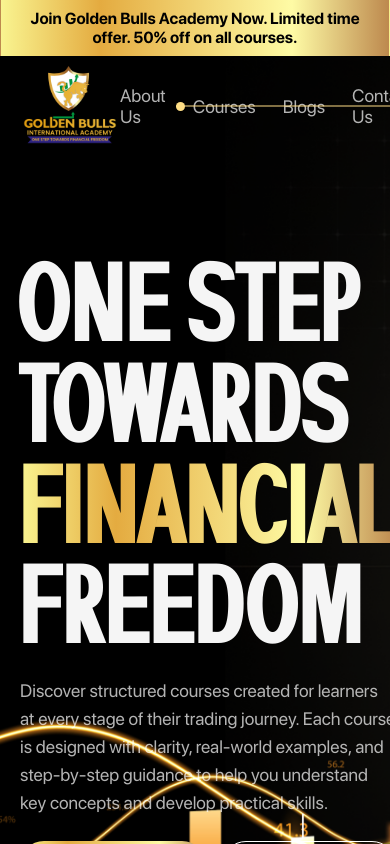
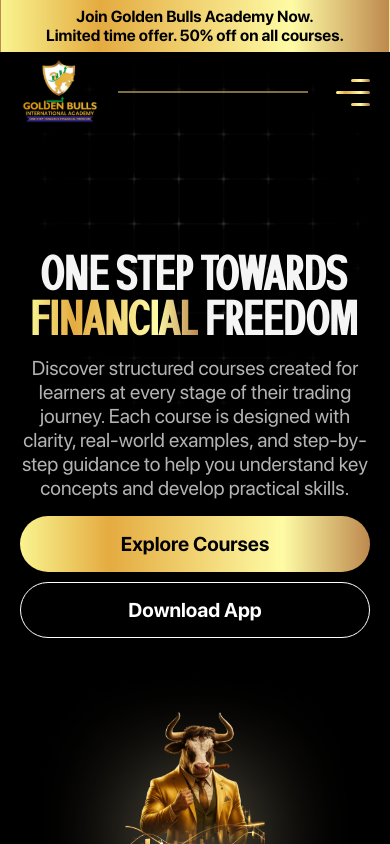
Before and after one commit to maheshBavishi/golden-bulls-webapp, a Next.js app: page / in a window 390 px wide. Shown: the top 844 px of the page. Built offline with nearby package versions, Linux system fonts and the light colour scheme.

Commit message:
styles:some design issue fixed

```diff
--- a/src/components/button/button.module.scss
+++ b/src/components/button/button.module.scss
@@ -26,5 +26,9 @@
             font-size: 12px 26px;
             font-size: 18px;
         }
+
+        @media (max-width:576px) {
+            font-size: 20px;
+        }
     }
 }
--- a/src/components/coursesCard/coursesCard.module.scss
+++ b/src/components/coursesCard/coursesCard.module.scss
@@ -28,6 +28,10 @@
             font-size: 24px;
             font-style: normal;
             font-weight: 500;
+            display: -webkit-box;
+            -webkit-line-clamp: 1;
+            -webkit-box-orient: vertical;
+            overflow: hidden;
             line-height: normal;
 
             @include respond-to("xl") {
--- a/src/components/footer/footer.module.scss
+++ b/src/components/footer/footer.module.scss
@@ -19,6 +19,10 @@
             @include respond-to("xl") {
                 max-width: 90%;
             }
+
+            @include respond-to("sm") {
+                max-width: 100%;
+            }
         }
     }
 
@@ -27,6 +31,10 @@
 
         @include respond-to("xl") {
             padding: 40px 0;
+        }
+
+        @include respond-to("sm") {
+            padding: 48px 0;
         }
 
         p:last-child {
@@ -46,6 +54,14 @@
                 font-size: 16px;
                 line-height: 24px;
             }
+
+            @include respond-to("sm") {
+                font-size: 18px;
+                font-style: normal;
+                font-weight: 400;
+                line-height: 21.01px;
+                max-width: 400px;
+            }
         }
     }
 
@@ -60,12 +76,40 @@
             gap: 50px;
         }
 
+        @include respond-to("md") {
+            grid-template-columns: 1fr;
+            gap: 40px;
+        }
+
+        @include respond-to("sm") {
+            gap: 48px;
+        }
+
         .griditems:last-child {
             display: flex;
             justify-content: space-between;
 
+            @include respond-to("md") {
+                grid-template-columns: 1fr 1fr 1fr;
+                display: grid;
+                gap: 40px 20px;
+            }
+
+            @include respond-to("sm") {
+                grid-template-columns: 1fr 1fr;
+            }
+
             .newsletter {
                 max-width: 442px;
+
+                @include respond-to("md") {
+                    max-width: 100%;
+                    grid-column: span 3;
+                }
+
+                @include respond-to("sm") {
+                    grid-column: span 2;
+                }
 
                 .checkboxText {
                     padding: 32px 0 0 0;
@@ -159,6 +203,14 @@
                     @include respond-to("xl") {
                         font-size: 16px;
                     }
+
+                    @include respond-to("sm") {
+                        font-size: 18px;
+                        font-style: normal;
+                        font-weight: 400;
+                        line-height: 28px;
+                        max-width: 392px;
+                    }
                 }
 
                 h3 {
@@ -172,6 +224,14 @@
 
                     @include respond-to("xl") {
                         font-size: 24px;
+                    }
+
+                    @include respond-to("sm") {
+                        margin: 0 0 25px 0;
+                        font-size: 30px;
+                        font-style: normal;
+                        font-weight: 500;
+                        line-height: 30px;
                     }
                 }
             }
@@ -196,6 +256,10 @@
                     width: 40px;
                     margin: 0 0 35px 0;
                     height: 2px;
+
+                    @include respond-to("sm") {
+                        margin: 0 0 27px 0;
+                    }
                 }
 
                 a {
@@ -214,6 +278,10 @@
                         font-size: 16px;
                     }
 
+                    @include respond-to("sm") {
+                        font-size: 18px;
+                    }
+
                     &:hover {
                         color: #fff;
                     }
@@ -226,6 +294,10 @@
         }
 
         .footerLogo {
+            @include respond-to("sm") {
+                padding: 0 0 48px 0;
+            }
+
             img {
                 display: block;
                 cursor: pointer;
@@ -237,6 +309,10 @@
             display: flex;
             align-items: center;
             gap: 11px;
+
+            @include respond-to("sm") {
+                padding: 16px 0 0 0;
+            }
 
             .icon {
                 border-radius: 23px;
@@ -258,6 +334,10 @@
         .text {
             padding: 12px 0 25px 0;
 
+            @include respond-to("sm") {
+                padding: 0;
+            }
+
             p {
                 color: #A1A1A1;
                 font-size: 18px;
@@ -275,6 +355,10 @@
     text-align: center;
     background: var(--GOLD, linear-gradient(90deg, #F9F490 0%, #E4AB40 25.48%, #FEFBA5 75%, #BD894E 100%));
 
+    @include respond-to("sm") {
+        padding: 15px 0;
+    }
+
     p {
         color: #000;
         font-size: 16px;
@@ -282,5 +366,12 @@
         font-weight: 500;
         line-height: 28px;
         @include font-normal;
+
+        @include respond-to("sm") {
+            font-size: 16px;
+            font-style: normal;
+            font-weight: 700;
+            line-height: normal;
+        }
     }
 }
--- a/src/components/header/header.module.scss
+++ b/src/components/header/header.module.scss
@@ -21,6 +21,17 @@
 
             @include respond-to("xl") {
                 max-width: 600px;
+            }
+
+            @include respond-to("md") {
+                max-width: calc(100% - 200px);
+                width: 100%;
+                left: 55%;
+                transform: translate(-50%, -50%);
+            }
+
+            @include respond-to("sm") {
+                max-width: calc(100% - 160px);
 
             }
 
@@ -34,8 +45,25 @@
                 height: 9px;
                 border-radius: 50%;
                 content: '';
+
+                @include respond-to("md") {
+                    display: none;
+                }
             }
 
+        }
+
+        .menuIcon {
+            display: none;
+
+            @include respond-to("md") {
+                display: flex;
+                align-items: center;
+            }
+
+            svg {
+                cursor: pointer;
+            }
         }
 
         .logo {
@@ -47,6 +75,10 @@
                 @include respond-to("xl") {
                     max-width: 100px;
                 }
+
+                @include respond-to("sm") {
+                    max-width: 80px;
+                }
             }
         }
 
@@ -54,6 +86,10 @@
             display: flex;
             align-items: center;
             gap: 27px;
+
+            @include respond-to("md") {
+                display: none;
+            }
 
             a {
                 display: block;
--- a/src/components/header/index.js
+++ b/src/components/header/index.js
@@ -3,6 +3,7 @@ import styles from './header.module.scss';
 import Topbar from '../topbar';
 import Button from '../button';
 import Link from 'next/link';
+import MenuIcon from '@/icons/menuIcon';
 const Logo = '/assets/logo/logo.svg';
 export default function Header() {
   return (
@@ -24,6 +25,9 @@ export default function Header() {
               <a aria-label='Sign-up'>Sign-up</a>
               <Button text='Login' />
             </div>
+            <div className={styles.menuIcon}>
+              <MenuIcon />
+            </div>
             <div className={styles.line}></div>
           </div>
         </div>
--- a/src/components/topbar/index.js
+++ b/src/components/topbar/index.js
@@ -4,7 +4,7 @@ export default function Topbar() {
     return (
         <div className={styles.topbar}>
             <p>
-                Join Golden Bulls Academy Now. Limited time offer. 50% off on all courses.
+                Join Golden Bulls Academy Now. <br /> Limited time offer. 50% off on all courses.
             </p>
         </div>
     )
--- a/src/components/topbar/topbar.module.scss
+++ b/src/components/topbar/topbar.module.scss
@@ -9,6 +9,10 @@
 
     @include respond-to("xl") {
         padding: 8px 20px;
+    }
+
+    @include respond-to("md") {
+        padding: 6px 15px;
     }
 
     p {
@@ -23,5 +27,20 @@
         @include respond-to("xl") {
             font-size: 16px;
         }
+
+        br {
+            display: none;
+
+            @include respond-to("md") {
+                display: block;
+            }
+        }
+
+        @include respond-to("md") {
+            font-size: 16px;
+            font-style: normal;
+            font-weight: 700;
+            line-height: normal;
+        }
     }
 }
--- /dev/null
+++ b/src/icons/menuIcon.js
@@ -0,0 +1,17 @@
+import React from 'react'
+
+export default function MenuIcon() {
+  return (
+    <svg xmlns="http://www.w3.org/2000/svg" width="34" height="27" viewBox="0 0 34 27" fill="none">
+      <path d="M16.5 1.5L32.5 1.5M16.5 25.5L32.5 25.5M1.5 13.5L32.5 13.5" stroke="url(#paint0_linear_3992_2496)" strokeWidth="3" stroke-linecap="round" />
+      <defs>
+        <linearGradient id="paint0_linear_3992_2496" x1="1.5" y1="13.5" x2="32.5" y2="13.5" gradientUnits="userSpaceOnUse">
+          <stop stop-color="#F9F490" />
+          <stop offset="0.254808" stop-color="#E4AB40" />
+          <stop offset="0.75" stop-color="#FEFBA5" />
+          <stop offset="1" stop-color="#BD894E" />
+        </linearGradient>
+      </defs>
+    </svg>
+  )
+}
--- a/src/modulers/home/herobanner/herobanner.module.scss
+++ b/src/modulers/home/herobanner/herobanner.module.scss
@@ -9,6 +9,14 @@
     width: 100%;
     height: 100dvh;
 
+    @include respond-to("md") {
+        height: auto;
+    }
+
+    @include respond-to("sm") {
+        background-image: url('/assets/images/mobile-hero.png');
+    }
+
     .grid {
         display: grid;
         grid-template-columns: 777px 1fr;
@@ -17,6 +25,12 @@
 
         @include respond-to("xl") {
             grid-template-columns: 1fr 550px;
+            gap: 20px;
+        }
+
+        @include respond-to("md") {
+            grid-template-columns: 1fr;
+            height: auto;
         }
 
         .griditems:last-child {
@@ -45,12 +59,28 @@
                     line-height: 28px;
                     max-width: 639px;
                 }
+
+                @include respond-to("sm") {
+                    margin: 0 auto 16px auto;
+                    max-width: 400px;
+                    font-size: 20px;
+                    font-style: normal;
+                    text-align: center;
+                    font-weight: 400;
+                    line-height: normal;
+                }
             }
 
             .buttonAlignment {
                 display: flex;
                 align-items: center;
                 gap: 16px;
+
+                @include respond-to("sm") {
+                    display: grid;
+                    grid-template-columns: 1fr;
+                    gap: 10px;
+                }
 
                 button {
                     padding: 16px 40px;
@@ -59,6 +89,12 @@
                         font-size: 18px;
                         height: 48px;
                         padding: 12px 26px;
+                    }
+
+                    @include respond-to("sm") {
+                        width: 100%;
+                        font-size: 20px;
+                        height: 56px;
                     }
                 }
 
@@ -80,6 +116,10 @@
                         padding: 12px 26px;
                     }
 
+                    @include respond-to("sm") {
+                        font-size: 20px;
+                    }
+
                     &:hover {
                         background-color: #fff;
                         color: #000;
@@ -98,6 +138,20 @@
                 text-transform: uppercase;
                 @include heading-font;
 
+                @include respond-to("md") {
+                    font-size: 58px;
+                }
+
+                @include respond-to("sm") {
+                    font-size: 32px;
+                    font-style: normal;
+                    font-weight: 400;
+                    line-height: 140%;
+                    max-width: 400px;
+                    margin: 0 auto 16px auto;
+                    text-align: center;
+                }
+
                 span {
                     @include gradient-text;
                 }
@@ -107,12 +161,39 @@
         .griditems {
             height: 100%;
 
+
+
             .image {
+                @include respond-to("md") {
+                    display: flex;
+                    justify-content: center;
+                }
 
+                img[alt="BullImage"] {
+                    @include respond-to("sm") {
+                        display: none;
+                    }
+                }
+
+                img[alt="MobileBullImage"] {
+                    display: none;
+
+                    @include respond-to("sm") {
+                        display: block;
+                    }
+                }
 
                 img {
                     display: block;
                     width: 100%;
+
+                    @include respond-to("md") {
+                        width: 70%;
+                    }
+
+                    @include respond-to("sm") {
+                        width: 100%;
+                    }
                 }
             }
         }
--- a/src/modulers/home/herobanner/index.js
+++ b/src/modulers/home/herobanner/index.js
@@ -3,8 +3,10 @@ import React from 'react'
 import { motion } from 'framer-motion'
 import styles from './herobanner.module.scss'
 import Button from '@/components/button'
+import Link from 'next/link'
 
 const BullImage = '/assets/images/bull.png'
+const MobileBullImage = '/assets/images/mobile-bull.png'
 
 /* Left Content Animation */
 const textVariants = {
@@ -69,7 +71,9 @@ export default function Herobanner() {
                                 className={styles.buttonAlignment}
                                 variants={itemVariants}
                             >
-                                <Button text="Explore Courses" className={styles.fillbutton} />
+                                <Link href="/courses">
+                                    <Button text="Explore Courses" className={styles.fillbutton} />
+                                </Link>
                                 <button className={styles.outlineButton}>
                                     Download App
                                 </button>
@@ -85,6 +89,7 @@ export default function Herobanner() {
                             animate="animate"
                         >
                             <img src={BullImage} alt="BullImage" />
+                            <img src={MobileBullImage} alt="MobileBullImage" />
                         </motion.div>
                     </div>
 
--- a/src/modulers/home/marqueeSection/marqueeSection.module.scss
+++ b/src/modulers/home/marqueeSection/marqueeSection.module.scss
@@ -19,6 +19,7 @@
         align-items: center;
         gap: 30px;
         white-space: nowrap;
+        padding-right: 30px;
 
         @include respond-to("xl") {
             gap: 24px;
--- a/src/modulers/home/topCourses/index.js
+++ b/src/modulers/home/topCourses/index.js
@@ -4,6 +4,7 @@ import { motion, AnimatePresence } from "framer-motion";
 import styles from "./topCourses.module.scss";
 import CoursesCard from "@/components/coursesCard";
 import { topCoursesData } from "@/constants";
+import Link from "next/link";
 
 export default function TopCourses() {
   const [activeTab, setActiveTab] = React.useState("recorded");
@@ -79,9 +80,11 @@ export default function TopCourses() {
           viewport={{ once: true }}
           transition={{ duration: 0.6, ease: "easeOut" }}
         >
-          <button>
-            <span>See All Courses</span>
-          </button>
+          <Link href="/courses">
+            <button>
+              <span>See All Courses</span>
+            </button>
+          </Link>
         </motion.div>
       </div>
     </div>
```
Also changed, not shown: public/assets/images/mobile-bull.png (added), public/assets/images/mobile-hero.png (added).
